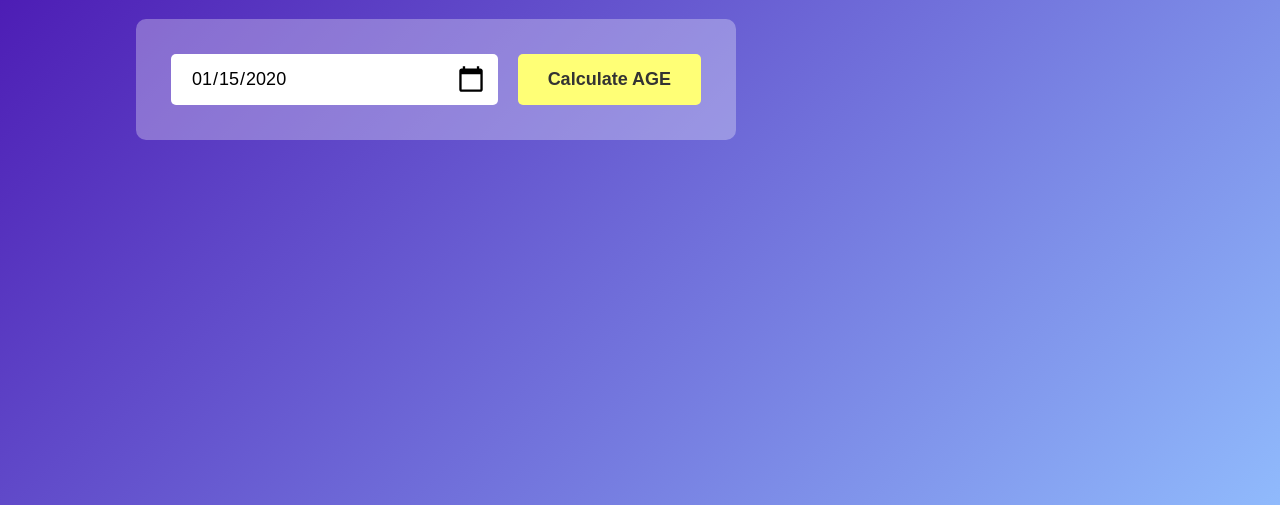
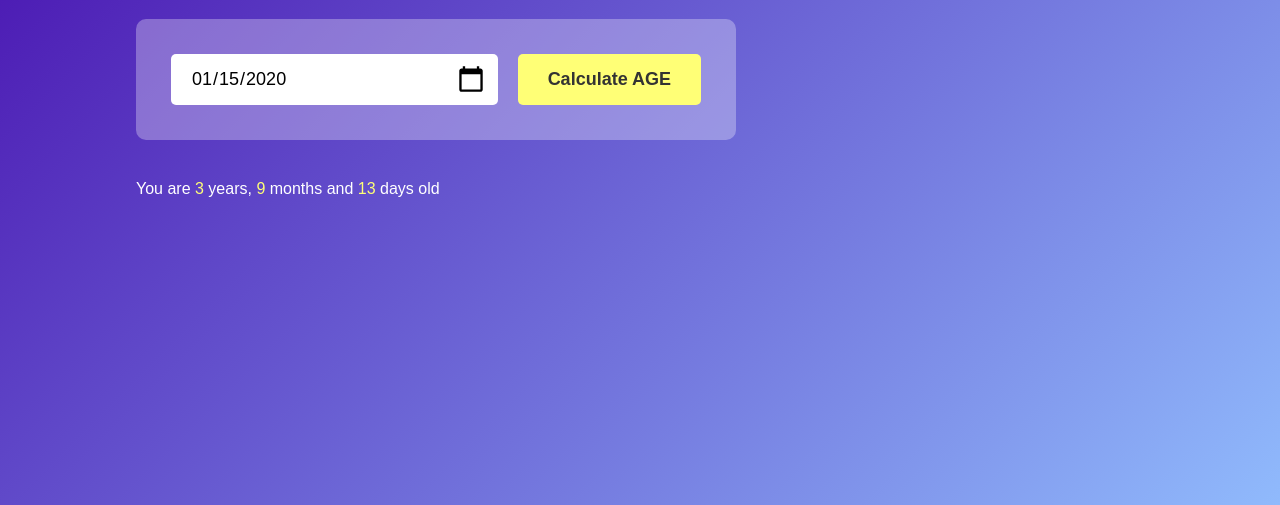
Before and after one commit to salinpaul94/Age-calculator, a plain HTML site: page version_01/index.html in a window 1280 px wide. Both pictures are taken after typing "2020-01-15" into the empty fields and a click on the button "Calculate AGE". Shown: the part 295-800 px from the top of the page. Drawn offline with Linux system fonts and the light colour scheme.

Commit message:
age date calculator complete

```diff
--- a/version_01/index.html
+++ b/version_01/index.html
@@ -14,8 +14,9 @@
       <h1>Calculate your <br><span>AGE</span></h1>
       <div class="input-box">
         <input type="date" id="date">
-        <button>Calculate AGE</button>
+        <button onclick="calculateAge()">Calculate AGE</button>
       </div>
+      <p id="result"></p>
     </div>
   </div>
   <script src="index.js"></script>
--- a/version_01/index.js
+++ b/version_01/index.js
@@ -1,2 +1,43 @@
 let userInput = document.getElementById("date");
 userInput.max = new Date().toISOString().split("T")[0];
+
+let result = document.getElementById("result");
+function calculateAge() {
+  let birthDate = new Date(userInput.value);
+
+  let d1 = birthDate.getDate();
+  let m1 = birthDate.getMonth() + 1;
+  let y1 = birthDate.getFullYear();
+
+  let today = new Date();
+
+  let d2 = today.getDate();
+  let m2 = today.getMonth() + 1;
+  let y2 = today.getFullYear();
+
+  let diff_d, diff_m, diff_y;
+  diff_y = y2 - y1;
+  if (m2 >= m1) {
+    diff_m = m2 - m1;
+  } else {
+    diff_y--;
+    diff_m = 12 + m2 - m1;
+  }
+
+  if (d2 >= d1) {
+    diff_d = d2 - d1;
+  } else {
+    diff_m--;
+    diff_d = getDaysInMonth(diff_y, diff_m) + d2 - d1;
+  }
+  if (diff_m < 0) {
+    diff_m = 11;
+    diff_y--;
+  }
+  console.log(diff_y, diff_m, diff_d);
+  result.innerHTML = `You are <span>${diff_y}</span> years, <span>${diff_m}</span> months and <span>${diff_d}</span> days old`;
+}
+
+function getDaysInMonth(year, month) {
+  return new Date(year, month, 0).getDate();
+}
--- a/version_01/style.css
+++ b/version_01/style.css
@@ -64,3 +64,6 @@
   background-size: 30px;
   cursor: pointer;
 }
+#result span{
+  color: #ffff76;
+}
```
